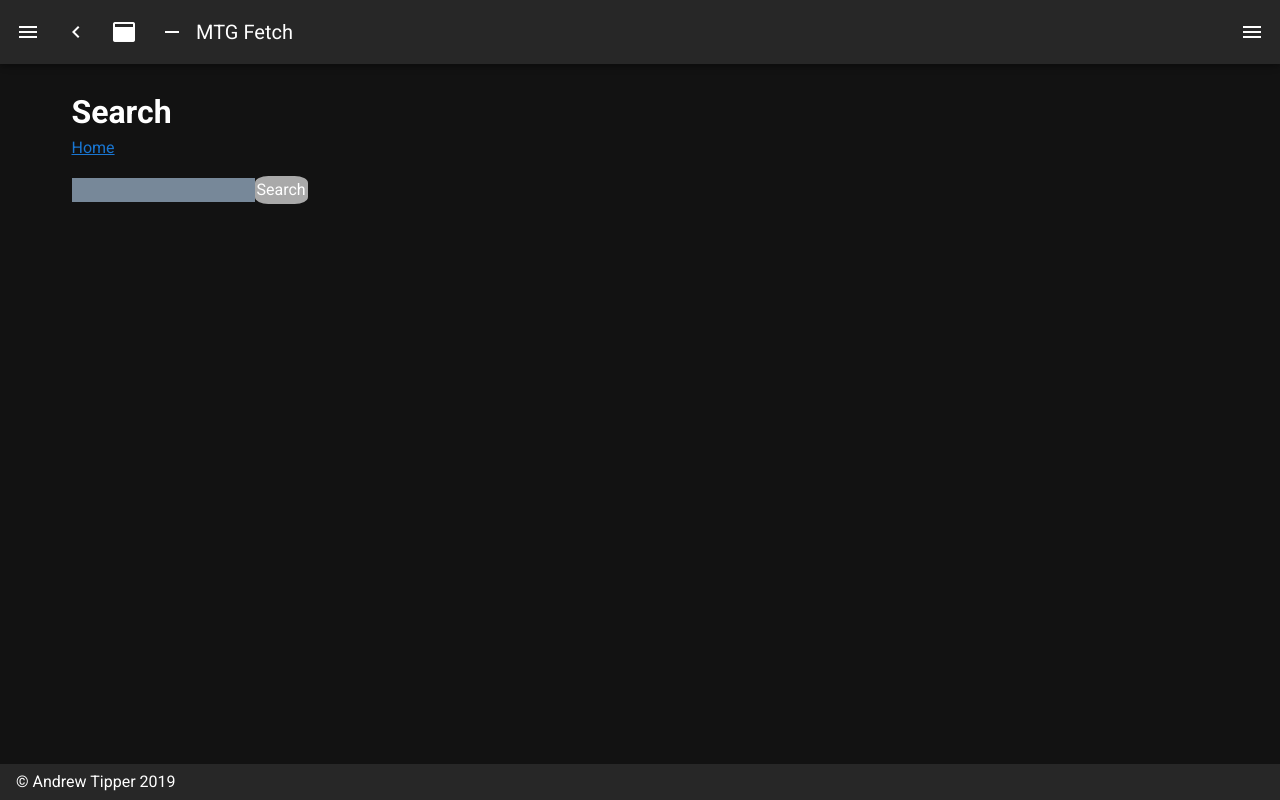
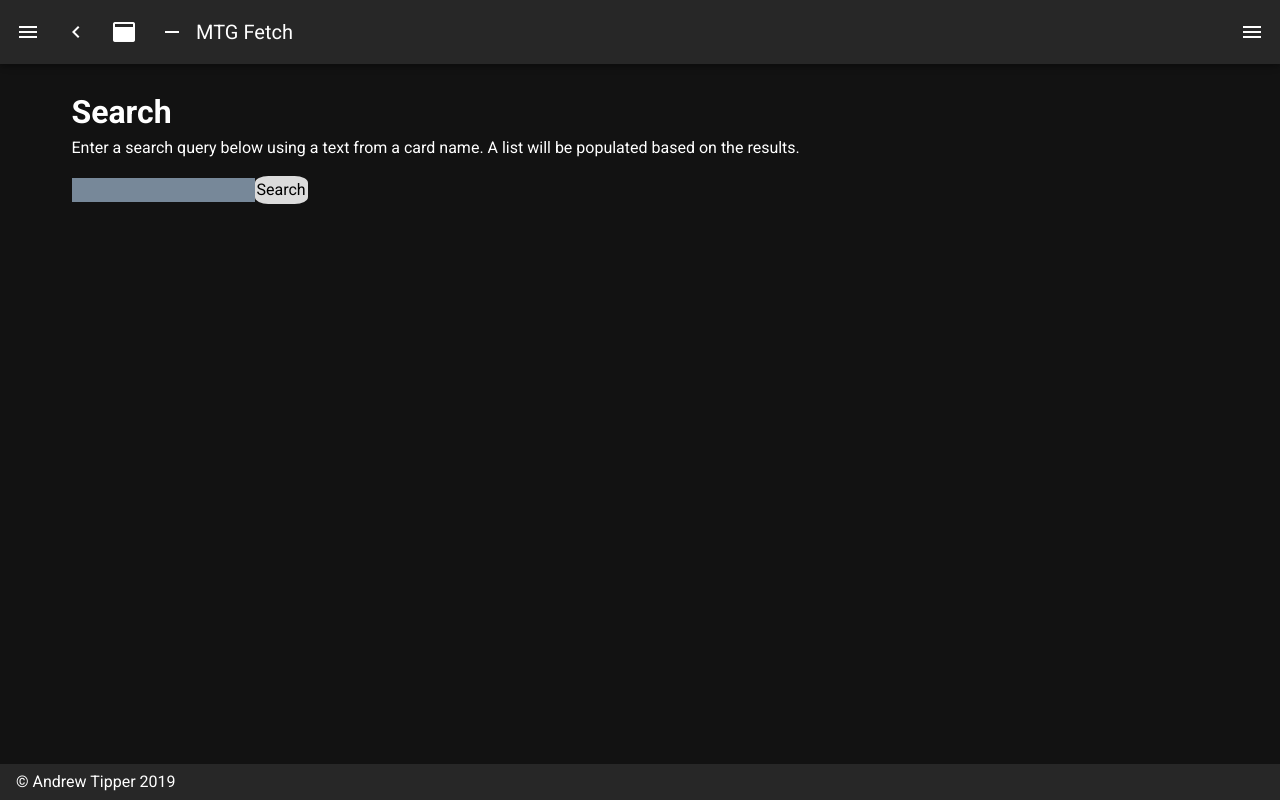
Before and after one commit to atipper/mtg-fetch, a Nuxt app: page /search in a window 1280 px wide. Built offline with nearby package versions, Linux system fonts and the light colour scheme.

Commit message:
More updates

```diff
--- a/nuxt.config.js
+++ b/nuxt.config.js
@@ -1,7 +1,7 @@
 import colors from 'vuetify/es5/util/colors'
 
 export default {
-  mode: 'universal',
+  mode: 'spa',
   /*
   ** Headers of the page
   */
--- a/pages/search/index.vue
+++ b/pages/search/index.vue
@@ -1,13 +1,17 @@
 <template>
     <div class="container">
         <h1>Search</h1>
-        <p><nuxt-link to="/">Home</nuxt-link></p>
+        <p>Enter a search query below using a text from a card name. A list will be populated based on the results.</p>
         <input v-model="cardSearch" type="text" name="search" @keyup.enter="saveCard(cardSearch)"/>
-        <button type="text" @click="saveCard(cardSearch)">Search</button>
+        <button type="text" @click="saveCard(cardSearch)" v-bind:disabled="cardSearch.length === 0">Search</button>
         <br>
-        <ul>
-            <li v-for="card in cards" :key="card.id">{{ card.name }}</li>
-        </ul>
+        <table v-if="cards.length >= 1" class="cardResults">
+            <tr v-for="card in cards" :key="card.id">
+                <td>{{ card.name }}</td>
+                <td>{{ card.setName }}</td>
+                <td>{{ card.imageURL }}</td>
+            </tr>
+        </table>
     </div>
 </template>
 
@@ -17,16 +21,19 @@
     data() {
         return {
             cards: [],
-            cardSearch: null
+            cardSearch: ''
         }
     },
     methods: {
         saveCard: function(cardName) {
+            this.cards = []
             Magic.card.all({name: cardName, pageSize: 1})
             .on('data', card => {
                 this.cards.push({
                     name: card.name,
-                    id: card.id
+                    id: card.id,
+                    setName: card.setName,
+                    imageURL: card.imageURL
                 })
                 this.cardSearch = ''
             })
@@ -39,9 +46,20 @@
 input {
     background-color:lightslategray;
 }
+
 button {
     background-color:darkgray;
     border-radius: 25%;
     padding: 2px;
 }
+
+button:disabled {
+    background-color:gainsboro;
+    color: black;
+}
+
+table,tr,td {
+    border: rgb(255, 255, 255) !important;
+    padding: 3px;
+}
 </style>
```
Also changed, not shown: 1 other file (tests, documents, lock files or other folders).
